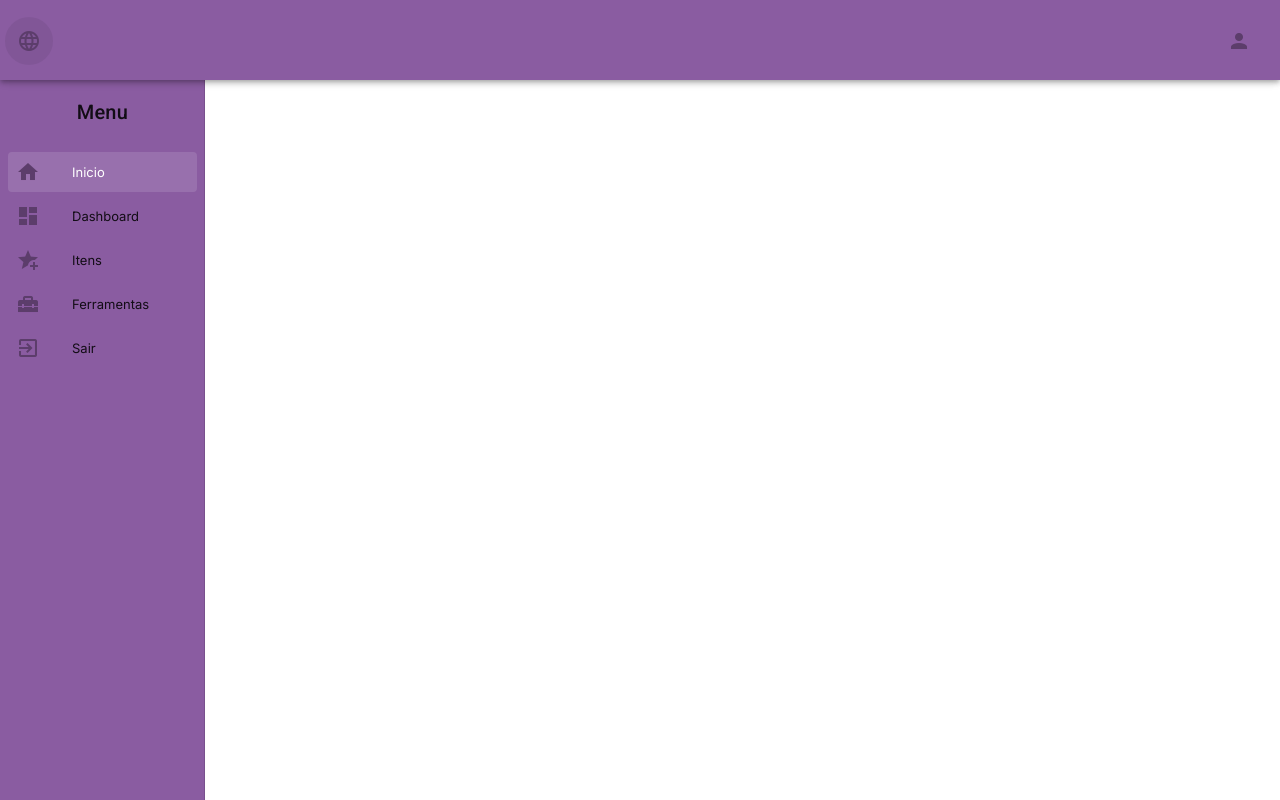
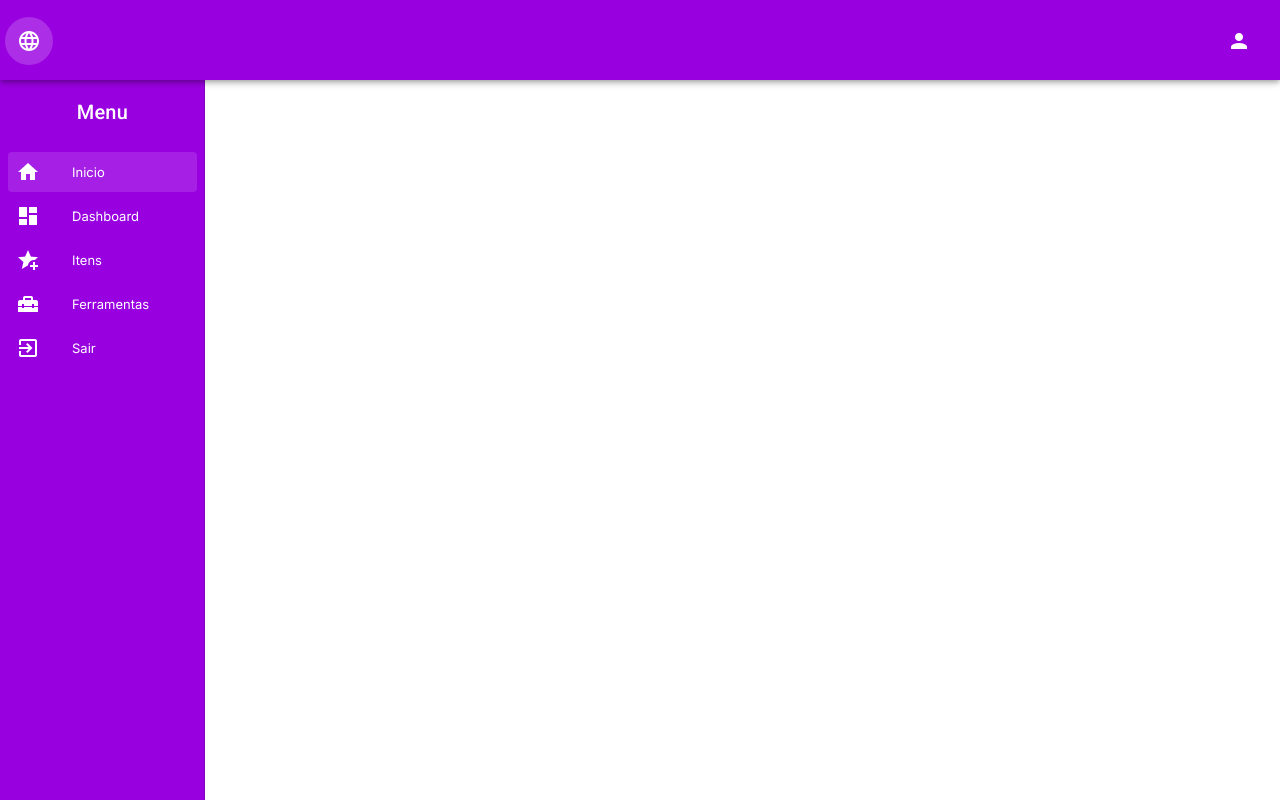
Before and after one commit to Kr1nsky/app-painel-front, a Vue app: page /#/ in a window 1280 px wide. Built offline with nearby package versions, Linux system fonts and the light colour scheme.

Commit message:
ajuste na paletta de cores

```diff
--- a/src/components/MainHeader.vue
+++ b/src/components/MainHeader.vue
@@ -1,11 +1,11 @@
 <template>
     <v-app-bar height="80px" outlined extension-height="64" color="primary" app asolute>
-        <v-btn icon color="secondary" link to="/">
+        <v-btn icon color="white" link to="/">
             <v-icon>mdi-web</v-icon>
         </v-btn>
         <v-spacer></v-spacer>
         <div>
-            <v-btn icon color="secondary" link to="/perfil">
+            <v-btn icon color="white" link to="/perfil">
                 <v-icon>mdi-account</v-icon>
             </v-btn>
         </div>
--- a/src/components/SideBar.vue
+++ b/src/components/SideBar.vue
@@ -4,7 +4,7 @@
             <v-list color="primary">
                 <v-list-item>
                     <v-list-item-content color="primary">
-                        <v-list-item-title class="primary text-h6 text-md-center">
+                        <v-list-item-title class="white--text primary text-h6 text-md-center">
                             Menu
                         </v-list-item-title>
                     </v-list-item-content>
@@ -13,10 +13,10 @@
             <v-list dense nav color="primary">
                 <v-list-item v-for="item in items" :key="item.title" link :to="item.router">
                     <v-list-item-icon>
-                        <v-icon color="secondary">{{ item.icon }}</v-icon>
+                        <v-icon color="white">{{ item.icon }}</v-icon>
                     </v-list-item-icon>
                     <v-list-item-content>
-                        <v-list-item-title color="secondary">{{ item.title }}</v-list-item-title>
+                        <v-list-item-title class="white--text">{{ item.title }}</v-list-item-title>
                     </v-list-item-content>
                 </v-list-item>
             </v-list>
--- a/src/plugins/vuetify.js
+++ b/src/plugins/vuetify.js
@@ -9,7 +9,7 @@ export default new Vuetify({
       theme: {
             themes: {
                   light: {
-                        primary: '#8A5CA1',
+                        primary: '#9900E0',
                         secondary: '#5C3D6B',
                         accent: '#C080E0',
                         error: '#E60D0A',
--- a/src/views/Dashboard.vue
+++ b/src/views/Dashboard.vue
@@ -2,8 +2,9 @@
     <v-row>
         <v-col v-for="(item, index) in itens" :key="index" :cols="item.flex">
             <v-card>
-                <v-card-title class="d-flex justify-center mb-2" color="primary" style="background-color: #8A5CA1;">
-                    <v-icon color="secondary">{{ item.icon }}</v-icon>
+                <v-card-title class="white--text d-flex justify-center mb-2" color="primary"
+                    style="background-color: #9900E0;">
+                    <v-icon color="white">{{ item.icon }}</v-icon>
                     {{ item.name }}
                 </v-card-title>
                 <v-card-text class="d-flex justify-center">
```
